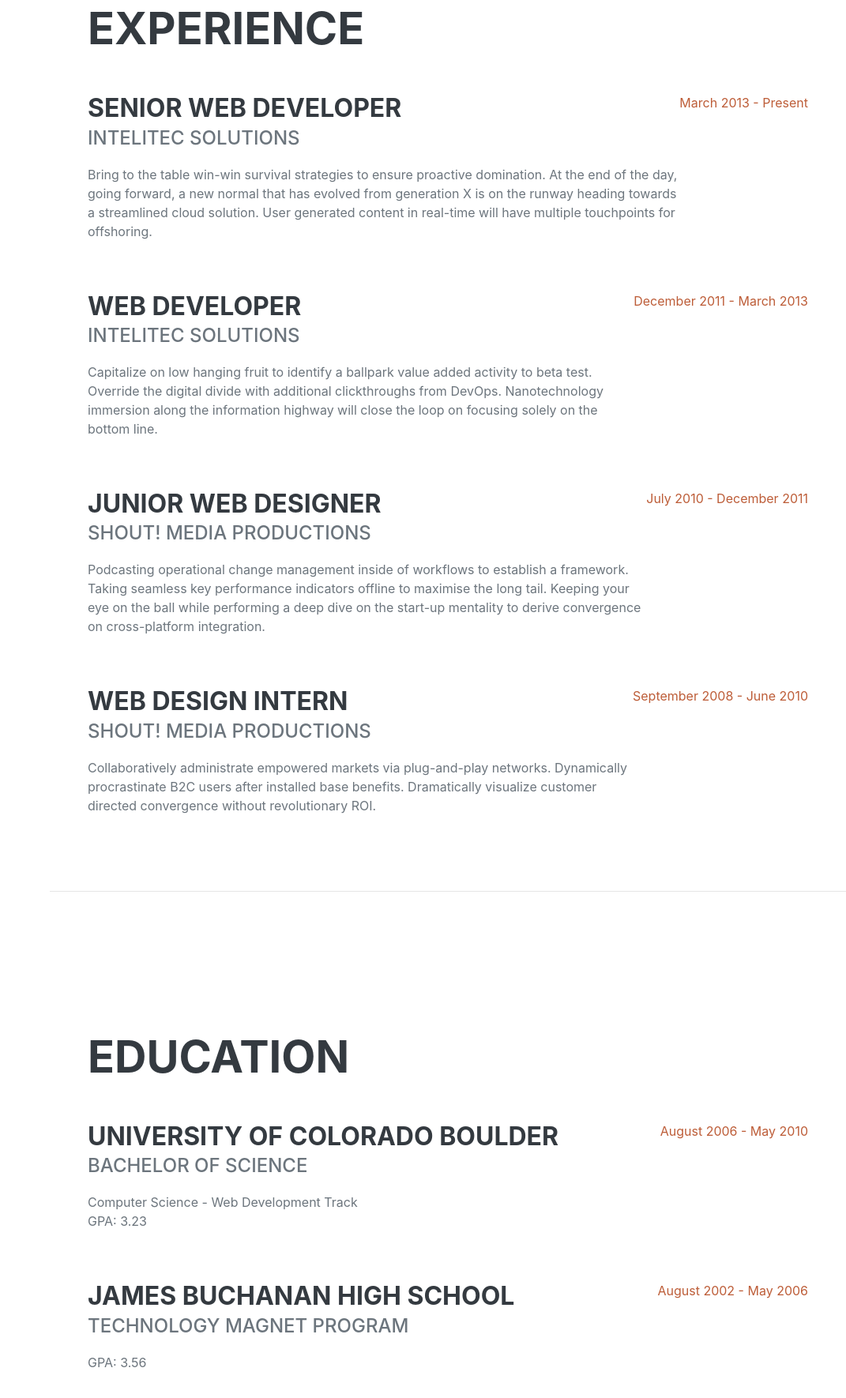
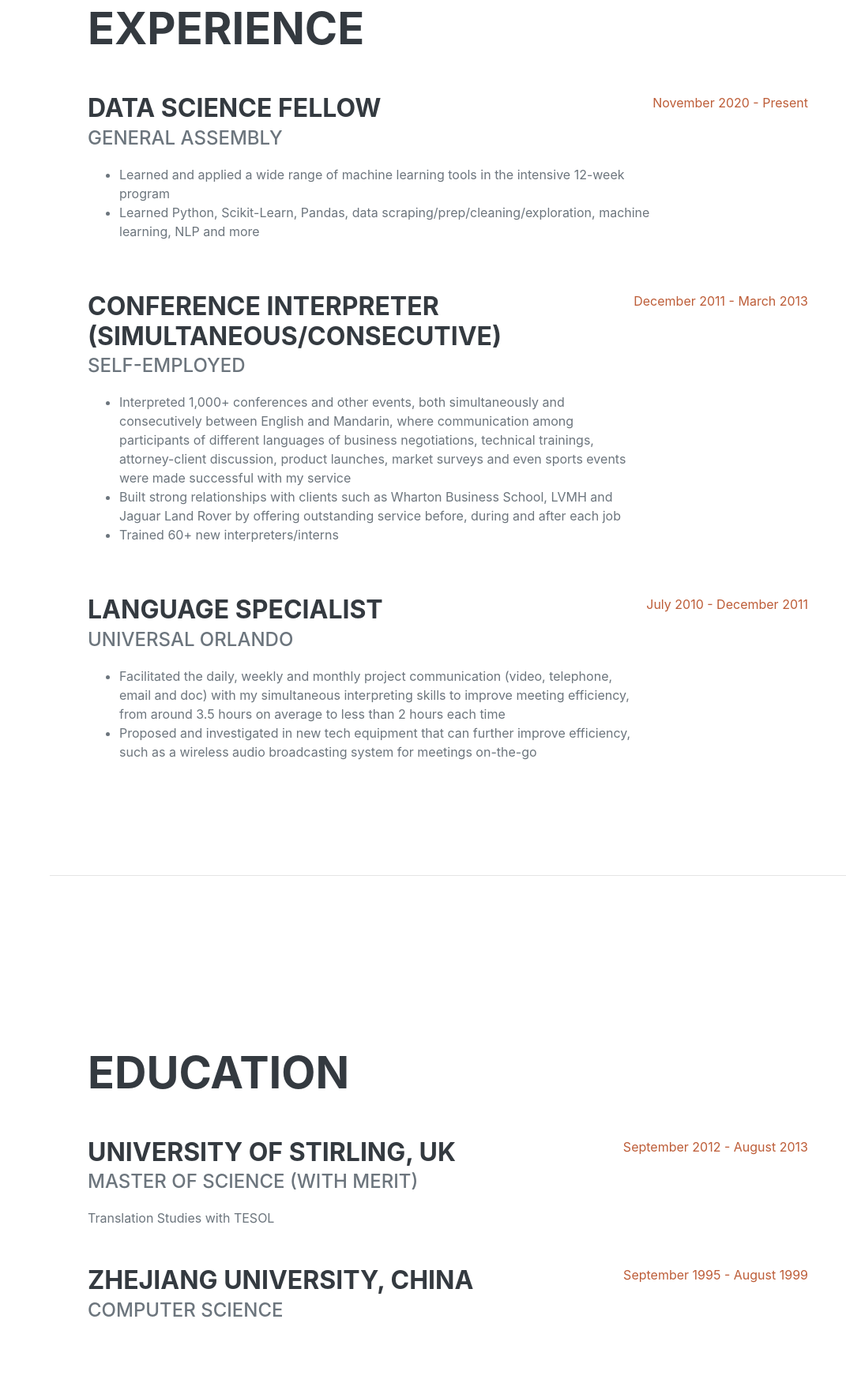
Before and after one commit to vansheer/vansheer, a plain HTML site: page index.html in a window 1280 px wide. Shown: the part 878-2648 px from the top of the page at 79% size, without its empty margins (209-1280 px from the left). Drawn offline with nearby package versions, Linux system fonts and the light colour scheme; a web font is replaced by a local one.

Commit message:
profile photo

```diff
--- a/index.html
+++ b/index.html
@@ -5,7 +5,7 @@
         <meta name="viewport" content="width=device-width, initial-scale=1, shrink-to-fit=no" />
         <meta name="description" content="" />
         <meta name="author" content="" />
-        <title>Resume - Start Bootstrap Theme</title>
+        <title>Yang Xu - Data Scientist</title>
         <link rel="icon" type="image/x-icon" href="assets/img/favicon.ico" />
         <!-- Font Awesome icons (free version)-->
         <script src="https://use.fontawesome.com/releases/v5.15.1/js/all.js" crossorigin="anonymous"></script>
@@ -19,7 +19,7 @@
         <!-- Navigation-->
         <nav class="navbar navbar-expand-lg navbar-dark bg-primary fixed-top" id="sideNav">
             <a class="navbar-brand js-scroll-trigger" href="#page-top">
-                <span class="d-block d-lg-none">Clarence Taylor</span>
+                <span class="d-block d-lg-none">Yang Xu</span>
                 <span class="d-none d-lg-block"><img class="img-fluid img-profile rounded-circle mx-auto mb-2" src="assets/img/profile.jpg" alt="" /></span>
             </a>
             <button class="navbar-toggler" type="button" data-toggle="collapse" data-target="#navbarSupportedContent" aria-controls="navbarSupportedContent" aria-expanded="false" aria-label="Toggle navigation"><span class="navbar-toggler-icon"></span></button>
@@ -29,8 +29,8 @@
                     <li class="nav-item"><a class="nav-link js-scroll-trigger" href="#experience">Experience</a></li>
                     <li class="nav-item"><a class="nav-link js-scroll-trigger" href="#education">Education</a></li>
                     <li class="nav-item"><a class="nav-link js-scroll-trigger" href="#skills">Skills</a></li>
+                    <li class="nav-item"><a class="nav-link js-scroll-trigger" href="#projects">Projects</a></li>
                     <li class="nav-item"><a class="nav-link js-scroll-trigger" href="#interests">Interests</a></li>
-                    <li class="nav-item"><a class="nav-link js-scroll-trigger" href="#awards">Awards</a></li>
                 </ul>
             </div>
         </nav>
@@ -44,15 +44,14 @@
                         <span class="text-primary">Xu</span>
                     </h1>
                     <div class="subheading mb-5">
-                        3542 Berry Street · Cheyenne Wells, CO 80810 · (317) 585-8468 ·
-                        <a href="mailto:name@email.com">name@email.com</a>
+                        5884 107th Terrace N · Pinellas Park, FL 33782 · (704) 756-5609 ·
+                        <a href="mailto:goovan@gmail.com">goovan@gmail.com</a>
                     </div>
-                    <p class="lead mb-5">I am experienced in leveraging agile frameworks to provide a robust synopsis for high level overviews. Iterative approaches to corporate strategy foster collaborative thinking to further the overall value proposition.</p>
+                    <p class="lead mb-5">With multi-industry knowledge, cross cultural awareness and a mind set on solving problems, I’m great at working with both technical and non-technical teams to implement plans and achieve goals. Not only curious about the world, I also learn fast and am eager to apply theories to real life challenges.
+                        I believe in constantly practicing everything I do, including language learning, physical training, and of course data science. </p>
                     <div class="social-icons">
                         <a class="social-icon" href="#"><i class="fab fa-linkedin-in"></i></a>
                         <a class="social-icon" href="#"><i class="fab fa-github"></i></a>
-                        <a class="social-icon" href="#"><i class="fab fa-twitter"></i></a>
-                        <a class="social-icon" href="#"><i class="fab fa-facebook-f"></i></a>
                     </div>
                 </div>
             </section>
@@ -63,36 +62,39 @@
                     <h2 class="mb-5">Experience</h2>
                     <div class="d-flex flex-column flex-md-row justify-content-between mb-5">
                         <div class="flex-grow-1">
-                            <h3 class="mb-0">Senior Web Developer</h3>
-                            <div class="subheading mb-3">Intelitec Solutions</div>
-                            <p>Bring to the table win-win survival strategies to ensure proactive domination. At the end of the day, going forward, a new normal that has evolved from generation X is on the runway heading towards a streamlined cloud solution. User generated content in real-time will have multiple touchpoints for offshoring.</p>
+                            <h3 class="mb-0">Data Science Fellow</h3>
+                            <div class="subheading mb-3">General Assembly</div>
+                            <ul>
+                                <li>Learned and applied a wide range of machine learning tools in the intensive 12-week program</li>
+                                <li>Learned Python, Scikit-Learn, Pandas, data scraping/prep/cleaning/exploration, machine learning, NLP and more</li>
+                            </ul>
                         </div>
-                        <div class="flex-shrink-0"><span class="text-primary">March 2013 - Present</span></div>
+                        <div class="flex-shrink-0"><span class="text-primary">November 2020 - Present</span></div>
                     </div>
                     <div class="d-flex flex-column flex-md-row justify-content-between mb-5">
                         <div class="flex-grow-1">
-                            <h3 class="mb-0">Web Developer</h3>
-                            <div class="subheading mb-3">Intelitec Solutions</div>
-                            <p>Capitalize on low hanging fruit to identify a ballpark value added activity to beta test. Override the digital divide with additional clickthroughs from DevOps. Nanotechnology immersion along the information highway will close the loop on focusing solely on the bottom line.</p>
+                            <h3 class="mb-0">Conference Interpreter (Simultaneous/Consecutive)</h3>
+                            <div class="subheading mb-3">Self-employed</div>
+                            <ul>
+                                <li>Interpreted 1,000+ conferences and other events, both simultaneously and consecutively between English and Mandarin, where communication among participants of different languages of business negotiations, technical trainings, attorney-client discussion, product launches, market surveys and even sports events were made successful with my service</li>
+                                <li>Built strong relationships with clients such as Wharton Business School, LVMH and Jaguar Land Rover by offering outstanding service before, during and after each job</li>
+                                <li>Trained 60+ new interpreters/interns</li>
+                            </ul>
                         </div>
                         <div class="flex-shrink-0"><span class="text-primary">December 2011 - March 2013</span></div>
                     </div>
                     <div class="d-flex flex-column flex-md-row justify-content-between mb-5">
                         <div class="flex-grow-1">
-                            <h3 class="mb-0">Junior Web Designer</h3>
-                            <div class="subheading mb-3">Shout! Media Productions</div>
-                            <p>Podcasting operational change management inside of workflows to establish a framework. Taking seamless key performance indicators offline to maximise the long tail. Keeping your eye on the ball while performing a deep dive on the start-up mentality to derive convergence on cross-platform integration.</p>
+                            <h3 class="mb-0">Language Specialist</h3>
+                            <div class="subheading mb-3">Universal Orlando</div>
+                            <ul>
+                                <li>Facilitated the daily, weekly and monthly project communication (video, telephone, email and doc) with my simultaneous interpreting skills to improve meeting efficiency, from around 3.5 hours on average to less than 2 hours each time</li>
+                                <li>Proposed and investigated in new tech equipment that can further improve efficiency, such as a wireless audio broadcasting system for meetings on-the-go</li>
+                            </ul>
                         </div>
                         <div class="flex-shrink-0"><span class="text-primary">July 2010 - December 2011</span></div>
                     </div>
-                    <div class="d-flex flex-column flex-md-row justify-content-between">
-                        <div class="flex-grow-1">
-                            <h3 class="mb-0">Web Design Intern</h3>
-                            <div class="subheading mb-3">Shout! Media Productions</div>
-                            <p>Collaboratively administrate empowered markets via plug-and-play networks. Dynamically procrastinate B2C users after installed base benefits. Dramatically visualize customer directed convergence without revolutionary ROI.</p>
-                        </div>
-                        <div class="flex-shrink-0"><span class="text-primary">September 2008 - June 2010</span></div>
-                    </div>
+
                 </div>
             </section>
             <hr class="m-0" />
@@ -102,20 +104,18 @@
                     <h2 class="mb-5">Education</h2>
                     <div class="d-flex flex-column flex-md-row justify-content-between mb-5">
                         <div class="flex-grow-1">
-                            <h3 class="mb-0">University of Colorado Boulder</h3>
-                            <div class="subheading mb-3">Bachelor of Science</div>
-                            <div>Computer Science - Web Development Track</div>
-                            <p>GPA: 3.23</p>
+                            <h3 class="mb-0">University of Stirling, UK</h3>
+                            <div class="subheading mb-3">Master of Science (with merit)</div>
+                            <div>Translation Studies with TESOL</div>
                         </div>
-                        <div class="flex-shrink-0"><span class="text-primary">August 2006 - May 2010</span></div>
+                        <div class="flex-shrink-0"><span class="text-primary">September 2012 - August 2013</span></div>
                     </div>
                     <div class="d-flex flex-column flex-md-row justify-content-between">
                         <div class="flex-grow-1">
-                            <h3 class="mb-0">James Buchanan High School</h3>
-                            <div class="subheading mb-3">Technology Magnet Program</div>
-                            <p>GPA: 3.56</p>
+                            <h3 class="mb-0">Zhejiang University, China</h3>
+                            <div class="subheading mb-3">Computer Science</div>
                         </div>
-                        <div class="flex-shrink-0"><span class="text-primary">August 2002 - May 2006</span></div>
+                        <div class="flex-shrink-0"><span class="text-primary">September 1995 - August 1999</span></div>
                     </div>
                 </div>
             </section>
```
Also changed, not shown: assets/img/profile.jpg.
